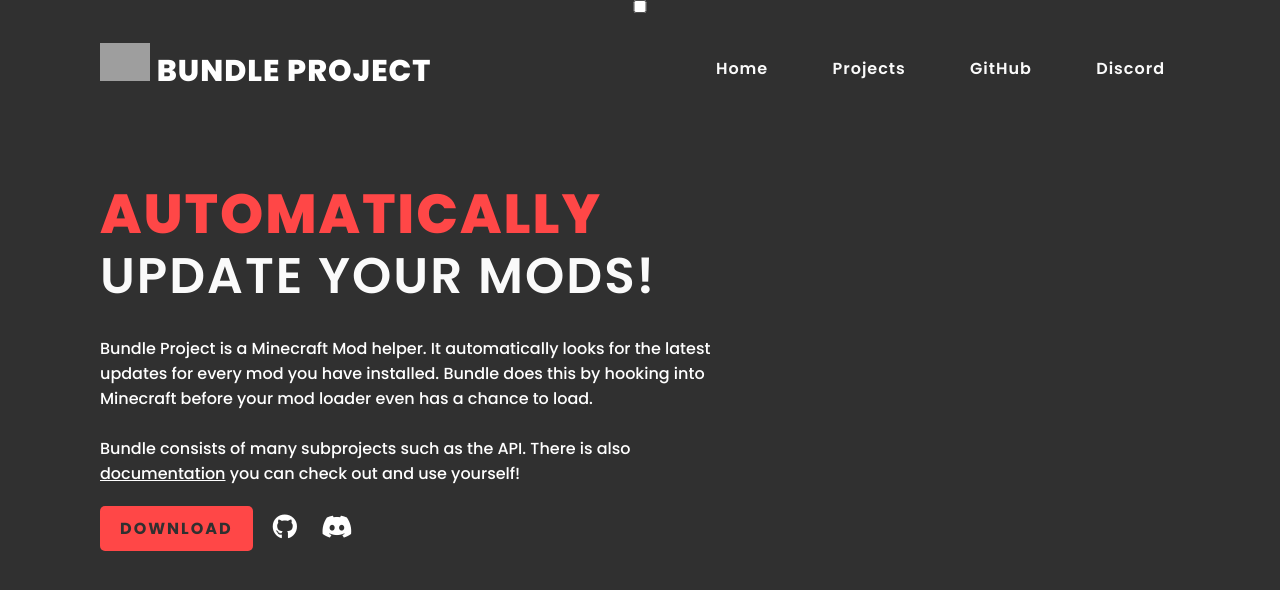
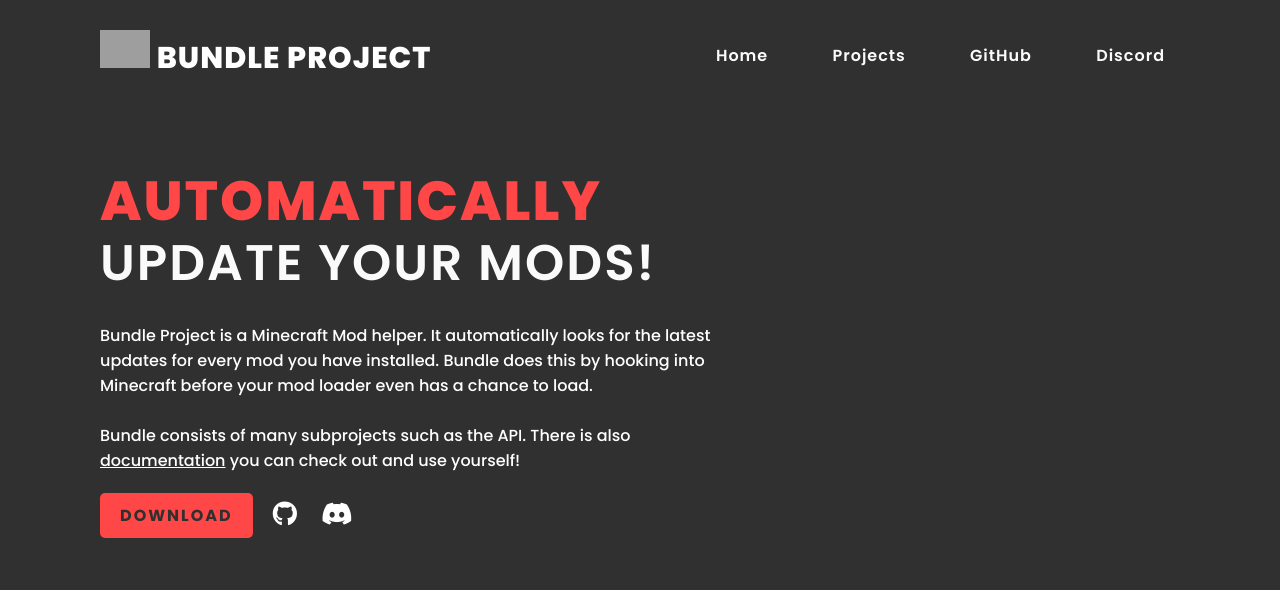
Before and after one commit to BundleProject/Website, a plain HTML site: page index.html in a window 1280 px wide. Drawn offline with Linux system fonts and the light colour scheme; grey boxes are pictures that could not be loaded.

Commit message:
fix checkbox

```diff
--- a/style.sass
+++ b/style.sass
@@ -129,7 +129,7 @@
   display: none
 
 #check
-  z-index: 3
+  display: none
 
 @media (max-width: 960px)
   header .navigation
```
Also changed, not shown: style.css.
